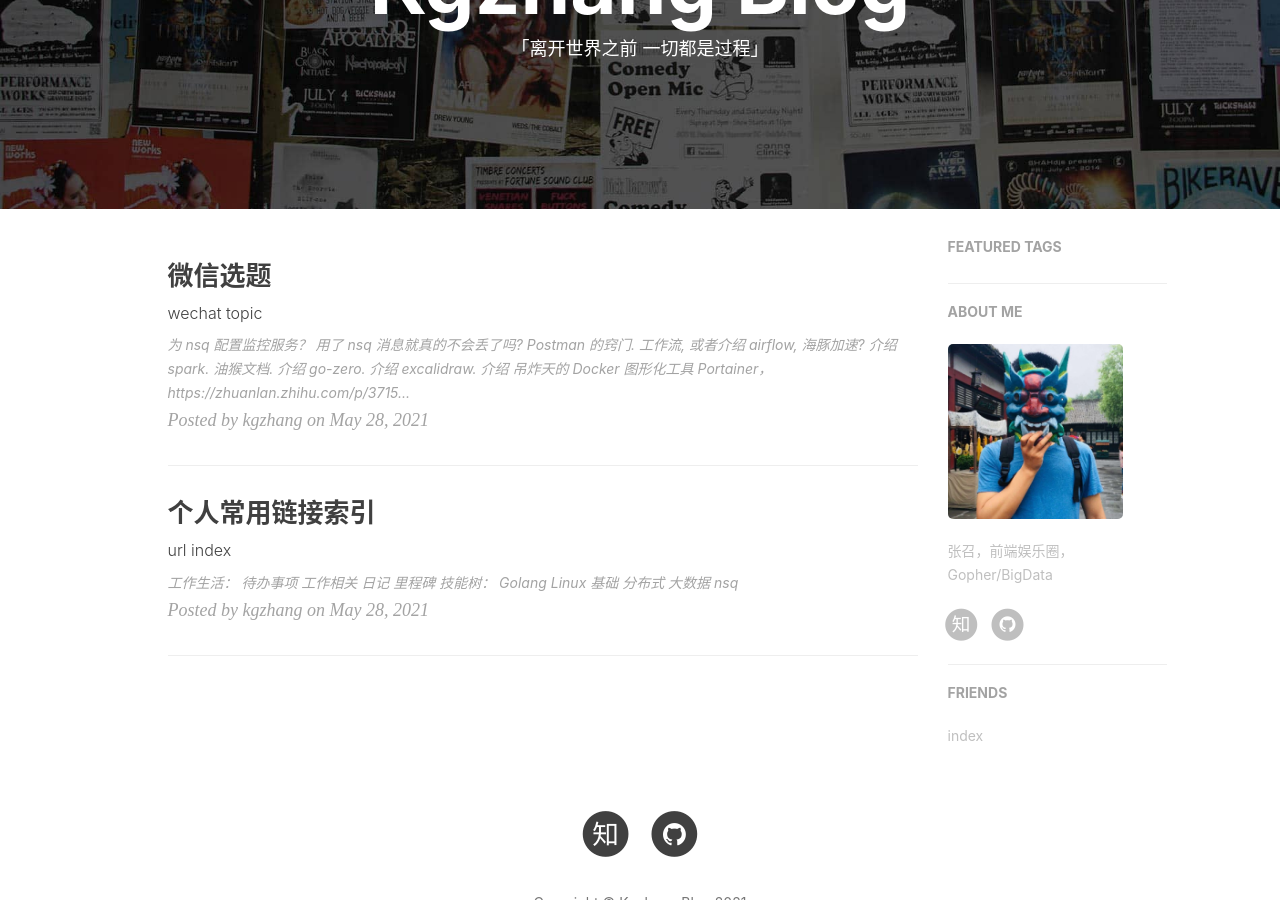
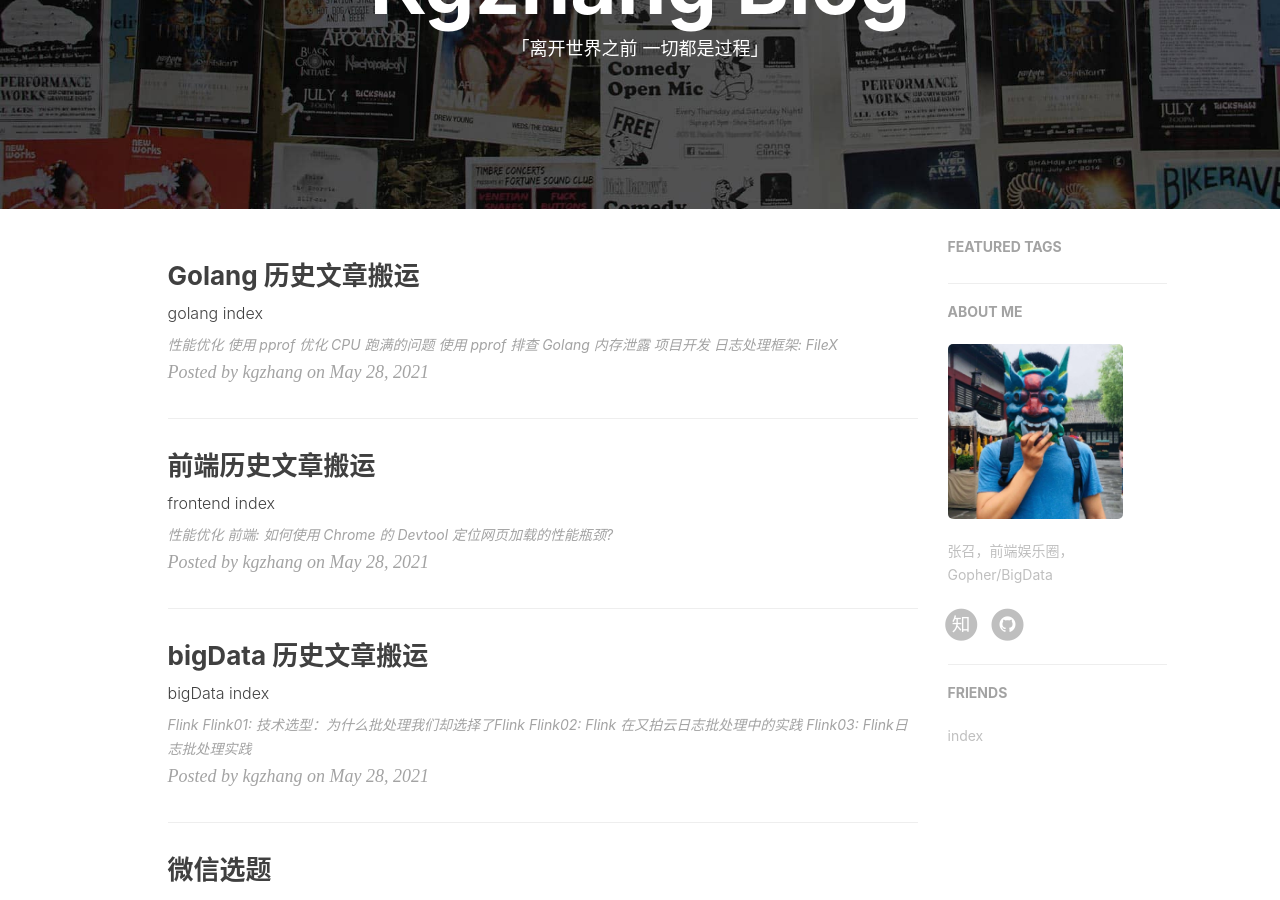
Before and after one commit to kougazhang/oom, a Jekyll site: the page built from index.html, in a window 1280 px wide and 900 px high, scrolled down 209 px. Built offline with Jekyll 4.4.1, drawn with Linux system fonts in a browser that asks for light colours; nearby versions of some CDN libraries; the list of posts is cut into pages by our own code; comment, search, counter and statistics services are not loaded.

Commit message:
add history posts

```diff
--- /dev/null
+++ b/_posts/2021-05-28-bigdata.md
@@ -0,0 +1,16 @@
+---
+layout:     post
+title:      "bigData 历史文章搬运"
+subtitle:   "bigData index"
+date:       2021-05-28 11:35:00
+author:     "kgzhang"
+catalog: false
+header-style: text
+tags:
+  - bigData
+---
+
+#### Flink
++ Flink01: [技术选型：为什么批处理我们却选择了Flink](https://zhuanlan.zhihu.com/p/269484708)
++ Flink02: [Flink 在又拍云日志批处理中的实践](http://shangzhibo.tv/watch/10230926)
++ Flink03: [Flink日志批处理实践](https://github.com/kougazhang/BigData-Notes/blob/master/notes/Flink%E6%97%A5%E5%BF%97%E6%89%B9%E5%A4%84%E7%90%86%E5%AE%9E%E8%B7%B5.md)
--- /dev/null
+++ b/_posts/2021-05-28-frontend.md
@@ -0,0 +1,14 @@
+---
+layout:     post
+title:      "前端历史文章搬运"
+subtitle:   "frontend index"
+date:       2021-05-28 11:35:00
+author:     "kgzhang"
+catalog: false
+header-style: text
+tags:
+  - frontend
+---
+
+##### 性能优化
++ [前端: 如何使用 Chrome 的 Devtool 定位网页加载的性能瓶颈?](https://zhuanlan.zhihu.com/p/266771273)
--- /dev/null
+++ b/_posts/2021-05-28-golang.md
@@ -0,0 +1,18 @@
+---
+layout:     post
+title:      "Golang 历史文章搬运"
+subtitle:   "golang index"
+date:       2021-05-28 11:35:00
+author:     "kgzhang"
+catalog: false
+header-style: text
+tags:
+  - golang
+---
+
+##### 性能优化
++ [使用 pprof 优化 CPU 跑满的问题](https://zhuanlan.zhihu.com/p/355200328)
++ [使用 pprof 排查 Golang 内存泄露](https://zhuanlan.zhihu.com/p/265080950)
+
+##### 项目开发
++ [日志处理框架: FileX](https://github.com/kougazhang/golang/blob/master/filex.md)
```
Also changed, not shown: _includes/about/zh.md (+7 -3 lines), README.md.
